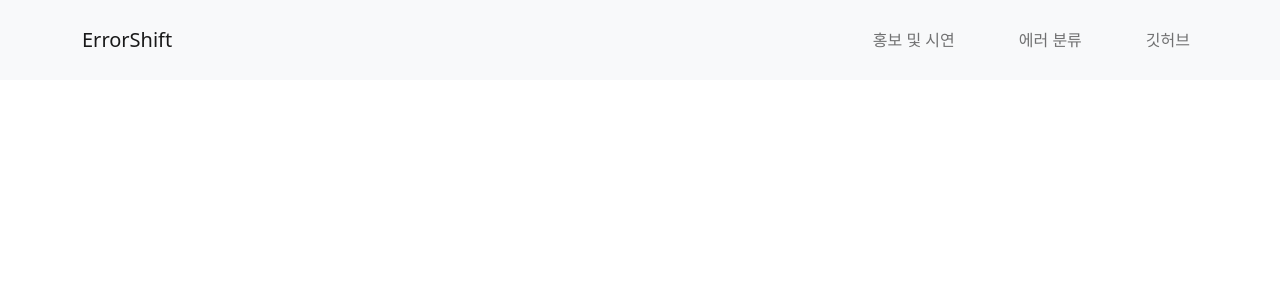
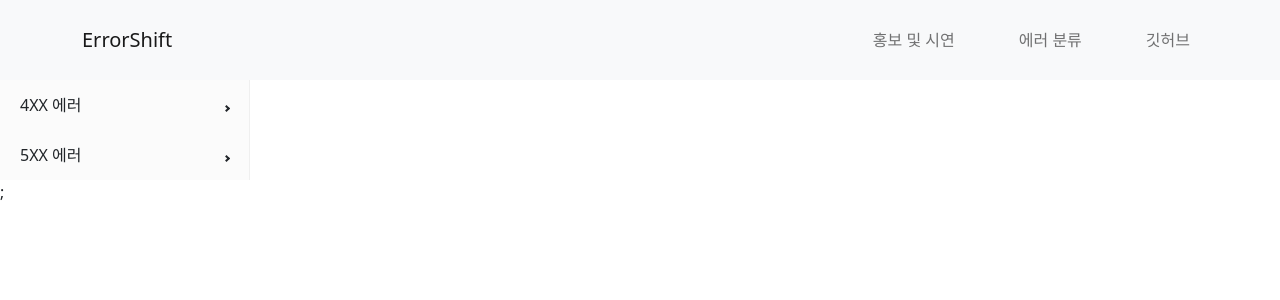
Before and after one commit to whgusqls007/ErrorShift, a React (Create React App) app in the folder frontend/: page /errortype in a window 1280 px wide. Shown: the top 300 px of the page. Built offline with nearby package versions, Linux system fonts and the light colour scheme.

Commit message:
add errortype

```diff
--- a/frontend/package.json
+++ b/frontend/package.json
@@ -10,6 +10,7 @@
     "react": "^18.2.0",
     "react-bootstrap": "^2.5.0",
     "react-dom": "^18.2.0",
+    "react-pro-sidebar": "^1.0.0-alpha.7",
     "react-router-dom": "^6.4.2",
     "react-scripts": "5.0.1",
     "web-vitals": "^2.1.4"
--- a/frontend/src/features/main/errortype/ErrorType.js
+++ b/frontend/src/features/main/errortype/ErrorType.js
@@ -1,9 +1,24 @@
 import NavBar from "../../../common/navbar/NavBar"
+import { Sidebar, Menu, MenuItem, SubMenu } from 'react-pro-sidebar';
 
 function ErrorType(){
     return(
         <div>
             <NavBar></NavBar>
+            <Sidebar>
+                <Menu>
+                    <SubMenu label="4XX 에러">
+                        <MenuItem> 401 </MenuItem>
+                        <MenuItem> 402 </MenuItem>
+                        <MenuItem> 403 </MenuItem>
+                    </SubMenu>
+                    <SubMenu label="5XX 에러">
+                        <MenuItem> 501 </MenuItem>
+                        <MenuItem> 502 </MenuItem>
+                        <MenuItem> 503 </MenuItem>
+                    </SubMenu>
+                </Menu>
+            </Sidebar>;
         </div>
     )
 }
--- a/frontend/src/index.js
+++ b/frontend/src/index.js
@@ -3,12 +3,13 @@ import ReactDOM from 'react-dom/client';
 import './index.css';
 import App from './app/App';
 import reportWebVitals from './reportWebVitals';
+import { ProSidebarProvider } from 'react-pro-sidebar';
 
 const root = ReactDOM.createRoot(document.getElementById('root'));
 root.render(
-  <React.StrictMode>
+  <ProSidebarProvider>
     <App />
-  </React.StrictMode>
+  </ProSidebarProvider>
 );
 
 // If you want to start measuring performance in your app, pass a function
```
Also changed, not shown: 1 other file (tests, documents, lock files or other folders).
